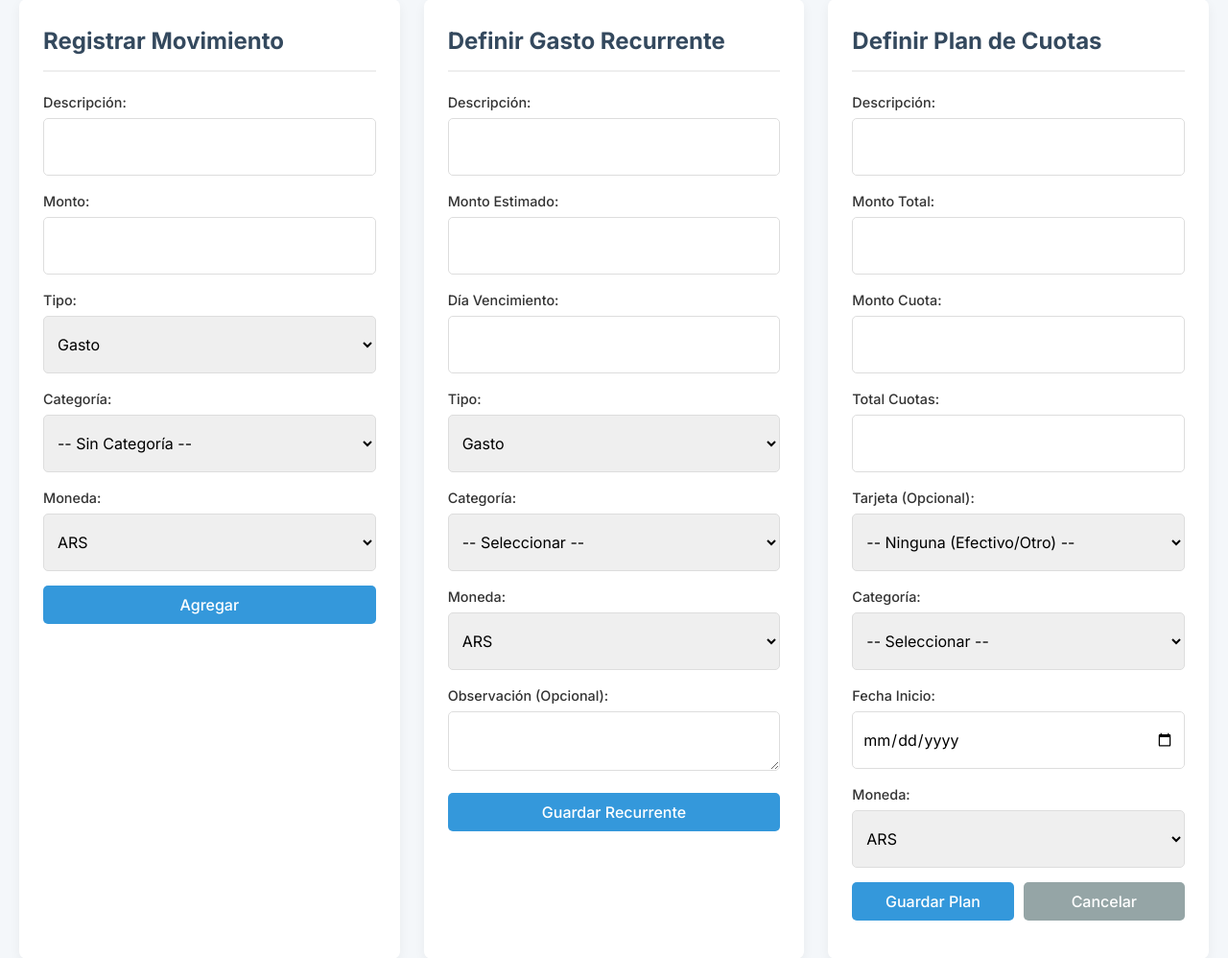
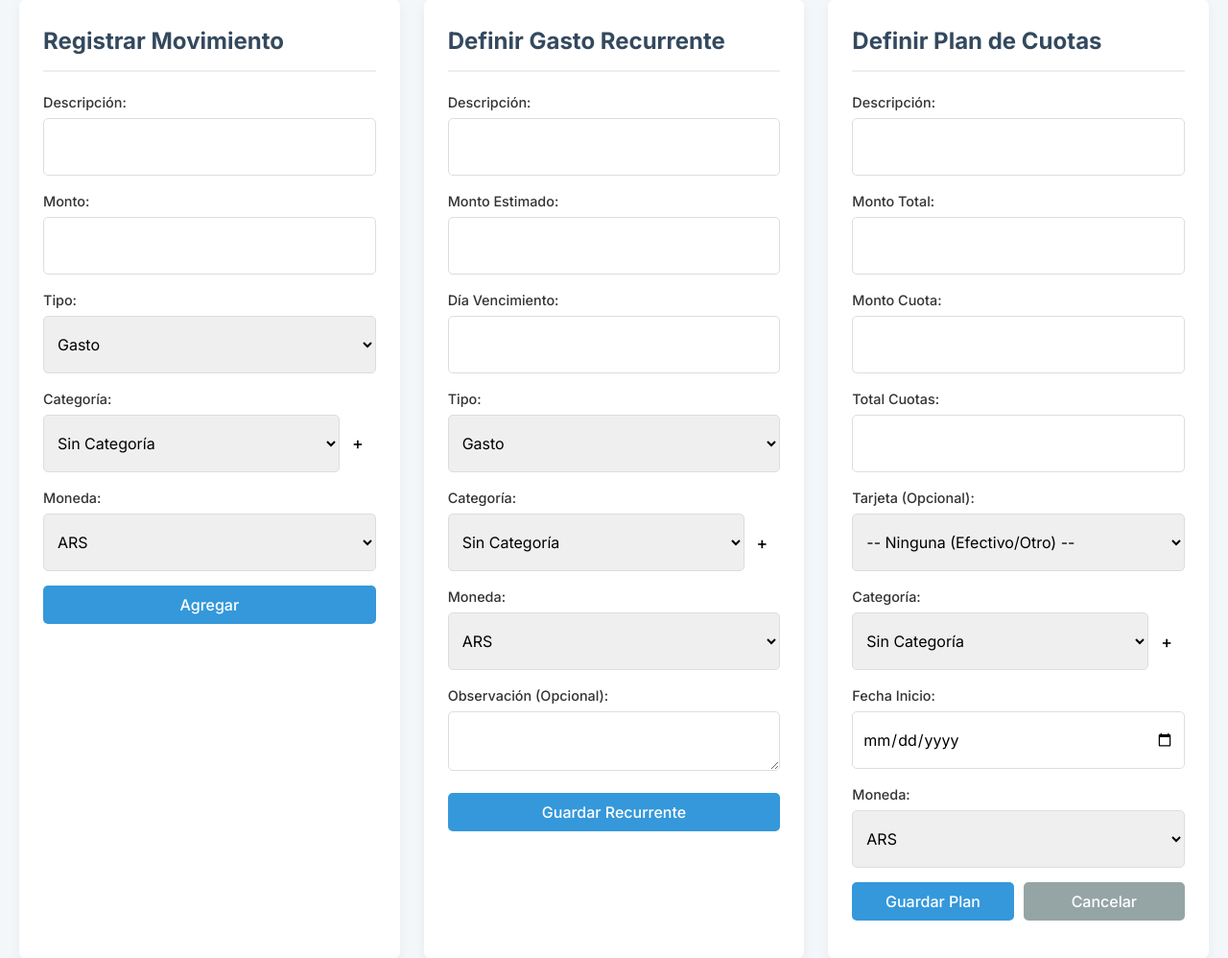
Before and after one commit to pbolig/controlgastos, a Flask app: page / in a window 1280 px wide. Shown: the part 277-1275 px from the top of the page at 96% size. Run offline with Flask 3, Linux system fonts and the light colour scheme; the visitor is signed in with stand-in values (Sample User, id 1); data comes from the database, SQL or seed files in the repository; both versions use the stored data as it was after the commit.

Commit message:
20251203

```diff
--- a/app.py
+++ b/app.py
@@ -91,6 +91,26 @@ def get_categorias():
         return jsonify(categorias), 200
     except sqlite3.Error as e:
         return jsonify({ "error": f"Error de base de datos: {e}" }), 500
+
+@app.route('/api/categoria', methods=['POST'])
+@login_required
+def agregar_categoria():
+    try:
+        data = request.get_json()
+        nombre = data.get('nombre')
+        if not nombre or not nombre.strip():
+            return jsonify({"error": "El nombre de la categoría no puede estar vacío."}), 400
+
+        db = get_db()
+        cursor = db.cursor()
+        cursor.execute("INSERT INTO categorias (nombre) VALUES (?)", (nombre.strip(),))
+        db.commit()
+
+        new_id = cursor.lastrowid
+        return jsonify({"mensaje": "Categoría creada exitosamente", "id": new_id, "nombre": nombre.strip()}), 201
+    except sqlite3.IntegrityError:
+        return jsonify({"error": "Esa categoría ya existe."}), 409
+    except Exception as e: return jsonify({"error": str(e)}), 500
 
 # --- === API DE TRANSACCIONES === ---
 @app.route('/api/transaccion', methods=['POST'])
--- a/static/js/app.js
+++ b/static/js/app.js
@@ -96,16 +96,12 @@ document.addEventListener('DOMContentLoaded', () => {
     async function cargarCategorias() {
         try {
             const data = await apiCall('/api/categorias');
-            [selectCategoria, selectRecurrenteCategoria, selectCuotaCategoria].forEach(sel => sel.innerHTML = '');
-            const def = new Option("-- Seleccionar --", "");
-            selectCategoria.appendChild(new Option("-- Sin Categoría --", ""));
-            selectRecurrenteCategoria.appendChild(def.cloneNode(true));
-            selectCuotaCategoria.appendChild(def.cloneNode(true));
-            data.forEach(c => {
-                const option = new Option(c.nombre, c.id);
-                selectCategoria.appendChild(option.cloneNode(true));
-                selectRecurrenteCategoria.appendChild(option.cloneNode(true));
-                selectCuotaCategoria.appendChild(option.cloneNode(true));
+            // REFACTOR: Limpiamos y repoblamos los selects de categoría de forma centralizada.
+            [selectCategoria, selectRecurrenteCategoria, selectCuotaCategoria].forEach(sel => {
+                if (!sel) return;
+                sel.innerHTML = ''; // Limpiamos todas las opciones
+                sel.appendChild(new Option("Sin Categoría", ""));
+                data.forEach(c => sel.appendChild(new Option(c.nombre, c.id)));
             });
         } catch (error) {
             console.error("No se pudieron cargar las categorías.", error);
@@ -276,6 +272,7 @@ document.addEventListener('DOMContentLoaded', () => {
      */
     async function handleFormSubmit(form, onSuccess) {
         const datos = Object.fromEntries(new FormData(form).entries());
+
         const id = form.dataset.editId;
         const endpoint = id ? `${form.dataset.endpoint}/${id}` : form.dataset.endpoint;
         const method = id ? 'PUT' : 'POST';
@@ -295,6 +292,7 @@ document.addEventListener('DOMContentLoaded', () => {
         btnSubmitRecurrente.textContent = 'Guardar Recurrente';
         btnCancelarEdicion.style.display = 'none';
         formRecurrente.dataset.editId = '';
+        if (selectRecurrenteCategoria) selectRecurrenteCategoria.value = "";
     }
     if(btnCancelarEdicion) btnCancelarEdicion.addEventListener('click', resetFormRecurrente);
 
@@ -304,6 +302,7 @@ document.addEventListener('DOMContentLoaded', () => {
         btnSubmitCuota.textContent = 'Guardar Plan';
         if(btnCancelarEdicionCuota) btnCancelarEdicionCuota.style.display = 'none';
         formCuota.dataset.editId = '';
+        if (selectCuotaCategoria) selectCuotaCategoria.value = "";
     }
     if (btnCancelarEdicionCuota) btnCancelarEdicionCuota.addEventListener('click', resetFormCuota);
 
@@ -538,6 +537,7 @@ document.addEventListener('DOMContentLoaded', () => {
                 e.preventDefault();
                 handleFormSubmit(formTransaccion, () => {
                     formTransaccion.reset();
+                    if (selectCategoria) selectCategoria.value = ""; // Aseguramos el default
                     refrescarPaneles();
                 });
             });
@@ -588,6 +588,27 @@ document.addEventListener('DOMContentLoaded', () => {
 
         inputCuotaTotal.addEventListener('input', autoCalcularCuota);
         inputCuotaTotalCuotas.addEventListener('input', autoCalcularCuota);
+
+        // --- Funcionalidad extra: Crear categoría desde un botón ---
+        async function handleCrearCategoria(selectAsociado) {
+            const nombreCategoria = prompt("Ingresa el nombre para la nueva categoría:");
+            if (nombreCategoria) {
+                try {
+                    const nuevaCat = await apiCall('/api/categoria', 'POST', { nombre: nombreCategoria });
+                    await cargarCategorias(); // Recarga todas las listas de categorías
+                    if (selectAsociado) {
+                        selectAsociado.value = nuevaCat.id; // Selecciona la categoría recién creada en el combo correspondiente
+                    }
+                } catch (error) {
+                    // El error ya es manejado por apiCall
+                }
+            }
+        }
+
+        // Asignamos el evento a cada botón de "crear categoría"
+        document.getElementById('btn-crear-categoria-transaccion')?.addEventListener('click', () => handleCrearCategoria(selectCategoria));
+        document.getElementById('btn-crear-categoria-recurrente')?.addEventListener('click', () => handleCrearCategoria(selectRecurrenteCategoria));
+        document.getElementById('btn-crear-categoria-cuota')?.addEventListener('click', () => handleCrearCategoria(selectCuotaCategoria));
     }
 
     inicializarApp();
--- a/templates/index.html
+++ b/templates/index.html
@@ -60,9 +60,10 @@
                     </div>
                     <div>
                         <label for="categoria">Categoría:</label>
-                        <select id="categoria" name="categoria_id">
-                            <option value="">Cargando...</option>
-                        </select>
+                        <div style="display: flex; align-items: center; gap: 5px;">
+                            <select name="categoria_id" id="categoria" style="flex-grow: 1;"></select>
+                            <button type="button" id="btn-crear-categoria-transaccion" class="btn-accion" title="Crear Nueva Categoría">+</button>
+                        </div>
                     </div>
                     <div>
                         <label for="transaccion-moneda">Moneda:</label>
@@ -101,9 +102,10 @@
                     </div>
                     <div>
                         <label for="recurrente-categoria">Categoría:</label>
-                        <select id="recurrente-categoria" name="categoria_id" required>
-                            <option value="">Cargando...</option>
-                        </select>
+                        <div style="display: flex; align-items: center; gap: 5px;">
+                            <select id="recurrente-categoria" name="categoria_id" required style="flex-grow: 1;"></select>
+                            <button type="button" id="btn-crear-categoria-recurrente" class="btn-accion" title="Crear Nueva Categoría">+</button>
+                        </div>
                     </div>
 
                     <div>
@@ -156,9 +158,10 @@
                     <!-- FIN SELECTOR -->
                     <div>
                         <label for="cuota-categoria">Categoría:</label>
-                        <select id="cuota-categoria" name="categoria_id" required>
-                            <option value="">Cargando...</option>
-                        </select>
+                        <div style="display: flex; align-items: center; gap: 5px;">
+                            <select id="cuota-categoria" name="categoria_id" required style="flex-grow: 1;"></select>
+                            <button type="button" id="btn-crear-categoria-cuota" class="btn-accion" title="Crear Nueva Categoría">+</button>
+                        </div>
                     </div>
                     <div>
                         <label for="cuota-fecha-inicio">Fecha Inicio:</label>
```
Also changed, not shown: instance/gastos.db.
